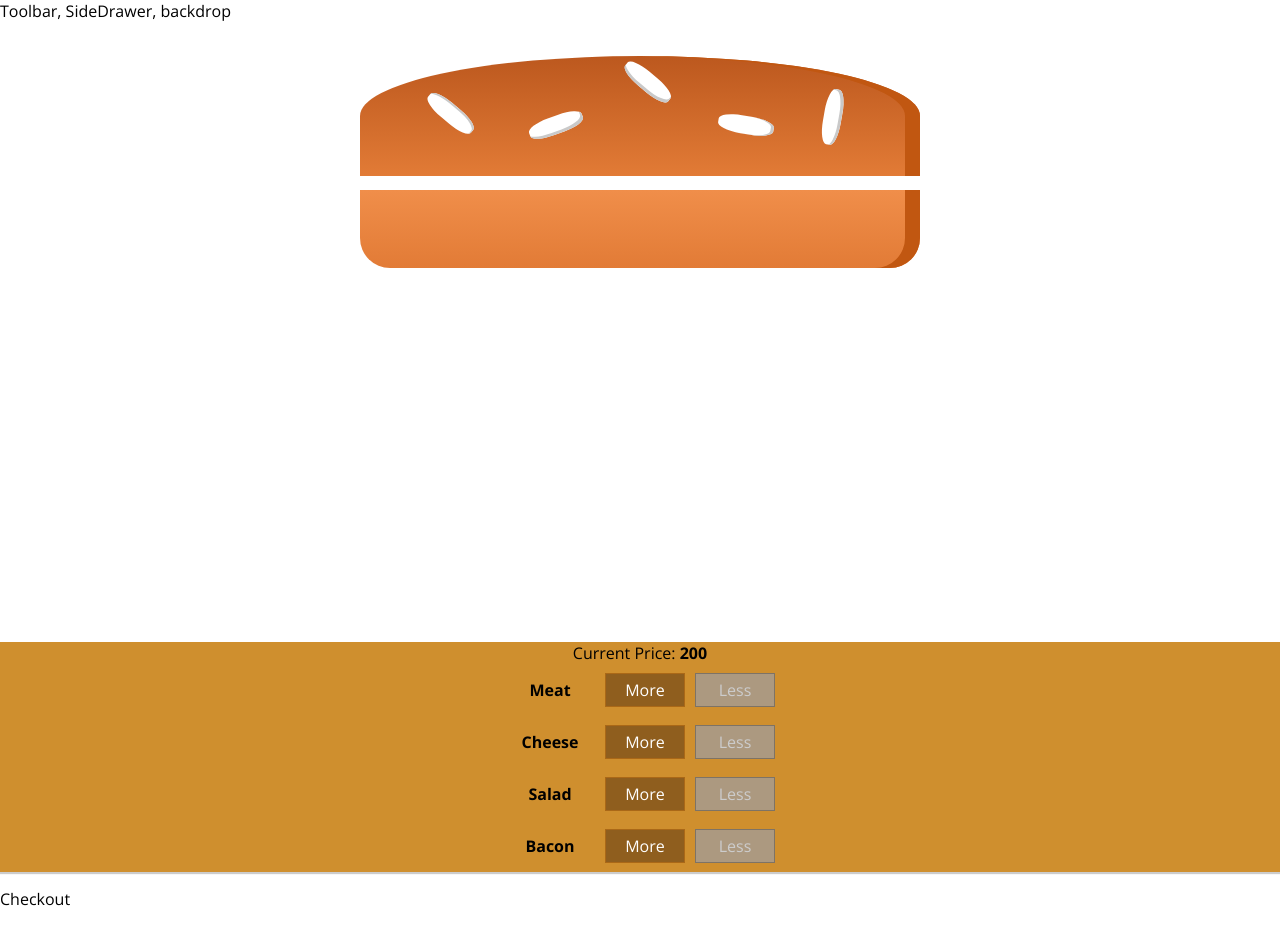
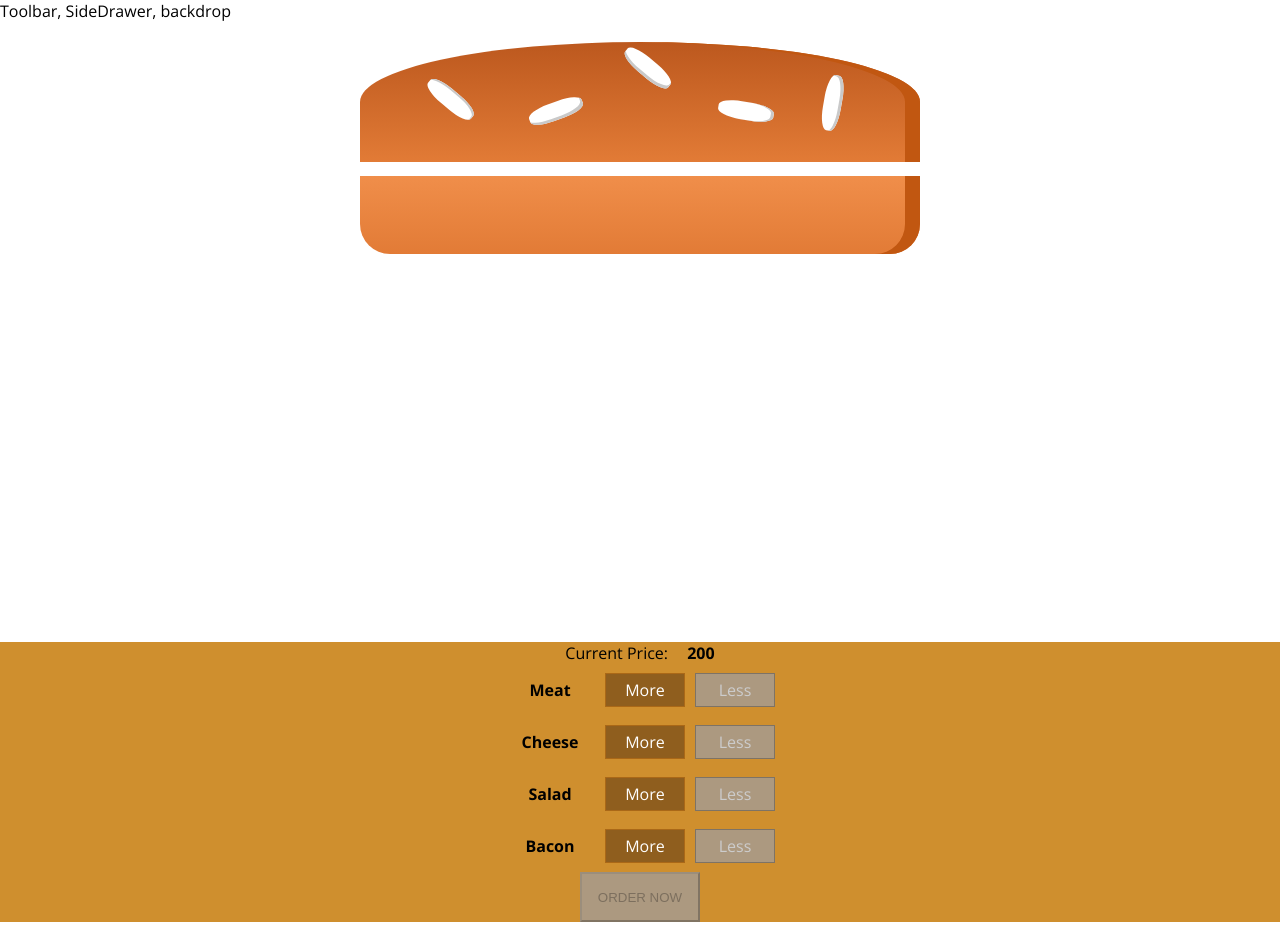
Before and after one commit to syedabbashussainnaqvi/Burger_Build, a React (Create React App) app: page / in a window 1280 px wide. Built offline with nearby package versions, Linux system fonts and the light colour scheme; the HTML template or start-up script is replaced by a standard one.

Commit message:
ShowOrder Summary

```diff
--- a/src/Container/BurgerBuilder/BurgerBuilder.js
+++ b/src/Container/BurgerBuilder/BurgerBuilder.js
@@ -2,7 +2,8 @@ import React, { Component } from "react";
 import Auxillary from "../../hoc/Auxillary";
 import Burger from "../../components/Burger/Burger";
 import BurgerControl from "../../components/Burger/BurgerControls/BurgerControl";
-
+import Modal from "../../components/UI/Modal/Modal";
+import OrderSummary from "../../components/Burger/OrderSummary/OrderSummary";
 const Ingredients_Price = {
   salad: 0.5,
   meat: 1.4,
@@ -15,6 +16,7 @@ class BurgerBuilder extends Component {
     super(props);
     this.addHandler = this.addHandler.bind(this);
     this.removeHandler = this.removeHandler.bind(this);
+    this.showOrderHandler = this.showOrderHandler.bind(this);
   }
   state = {
     ingredients: {
@@ -24,6 +26,7 @@ class BurgerBuilder extends Component {
       bacon: 0,
     },
     Price: 200,
+    showOrder: false,
   };
 
   addHandler(type) {
@@ -50,18 +53,27 @@ class BurgerBuilder extends Component {
       });
     }
   }
+
+  showOrderHandler() {
+    this.setState({
+      showOrder: !this.state.showOrder,
+    });
+  }
   render() {
     console.log("burgerBuilder Render");
     return (
       <Auxillary>
+        <Modal showOrder={this.state.showOrder}>
+          <OrderSummary ingredients={this.state.ingredients}></OrderSummary>
+        </Modal>
         <Burger ingredients={this.state.ingredients} />
         <BurgerControl
           addHandler={this.addHandler}
           removeHandler={this.removeHandler}
           ingredients={this.state.ingredients}
           price={this.state.Price}
+          showOrderHandler={this.showOrderHandler}
         />
-        <p>Checkout</p>
       </Auxillary>
     );
   }
--- a/src/components/Burger/Burger.module.css
+++ b/src/components/Burger/Burger.module.css
@@ -3,7 +3,7 @@
     width: 100%;
     margin: auto;
     height: 250px;
-    overflow: scroll;
+    /* overflow: scroll; */
     /*So if height of burger is greater than 250 it enable scrolling instead of cutting it down*/
     text-align: center;
     font-weight: bold;
--- a/src/components/Burger/BurgerControls/BurgerControl.js
+++ b/src/components/Burger/BurgerControls/BurgerControl.js
@@ -31,6 +31,13 @@ const burgerControl = (props) => {
         Current Price: <strong>{props.price}</strong>
       </div>
       {list}
+      <button
+        className={classes.Order}
+        disabled={props.price === 200 ? true : false}
+        onClick={props.showOrderHandler}
+      >
+        ORDER NOW
+      </button>
     </div>
   );
 };
--- a/src/components/Burger/BurgerControls/BurgerControl.module.css
+++ b/src/components/Burger/BurgerControls/BurgerControl.module.css
@@ -68,3 +68,10 @@
     background-color: #99703F;
     color: white;
 }
+
+.Order {
+    width: 120px;
+    height: 50px;
+    background-color: #AC9980;
+    cursor: pointer;
+}
--- /dev/null
+++ b/src/components/Burger/OrderSummary/OrderSummary.js
@@ -0,0 +1,17 @@
+import React from "react";
+
+const OrderSummary = (props) => {
+  const summary = Object.keys(props.ingredients).map((key, index) => {
+    return (
+      <div key={index}>
+        <ul>
+          <li>
+            {key}: {props.ingredients[key]}
+          </li>
+        </ul>
+      </div>
+    );
+  });
+  return <div>{summary}</div>;
+};
+export default OrderSummary;
--- /dev/null
+++ b/src/components/UI/Modal/Modal.js
@@ -0,0 +1,16 @@
+import React from "react";
+import classes from "./Modal.module.css";
+const Modal = (props) => {
+  const assignedClass = [classes.Modal, classes.card];
+  const show = (
+    <div className={assignedClass.join(" ")}>
+      <strong>Your Order</strong>
+      <p>A delicious burger with following ingredients</p>
+      {props.children}
+      <p>Continue to Checkout?</p>
+    </div>
+  );
+  return <React.Fragment>{props.showOrder ? show : null}</React.Fragment>;
+};
+
+export default Modal;
--- /dev/null
+++ b/src/components/UI/Modal/Modal.module.css
@@ -0,0 +1,35 @@
+.Modal {
+    background: #fff;
+    border-radius: 2px;
+    display: inline-block;
+    margin: 1rem;
+    position: fixed;
+    width: 100%;
+    left: 0%;
+    top: 35%;
+}
+
+p {
+    padding-left: 15px;
+}
+
+strong {
+    padding-left: 15px;
+}
+
+.card {
+    box-shadow: 0 1px 3px rgba(0, 0, 0, 0.12), 0 1px 2px rgba(0, 0, 0, 0.24);
+    transition: all 0.3s cubic-bezier(.25, .8, .25, 1);
+}
+
+.card:hover {
+    box-shadow: 0 14px 28px rgba(0, 0, 0, 0.25), 0 10px 10px rgba(0, 0, 0, 0.22);
+}
+
+@media (min-width: 600px) {
+    .Modal {
+        width: 350px;
+        left: calc(50% -250px);
+        height: 250px;
+    }
+}
```
Also changed, not shown: src/components/UI/Backdrop/Backdrop.js (added).
